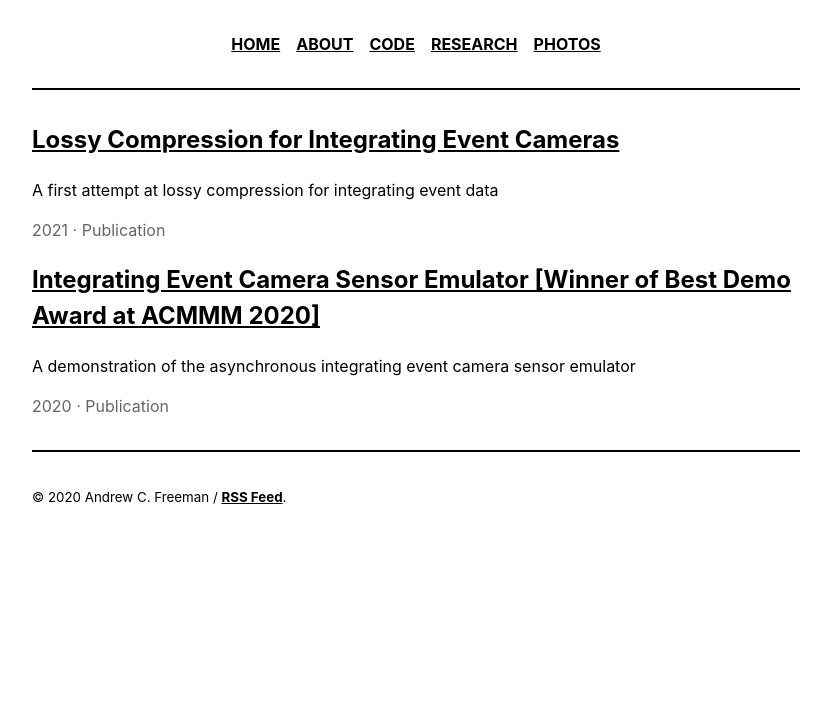
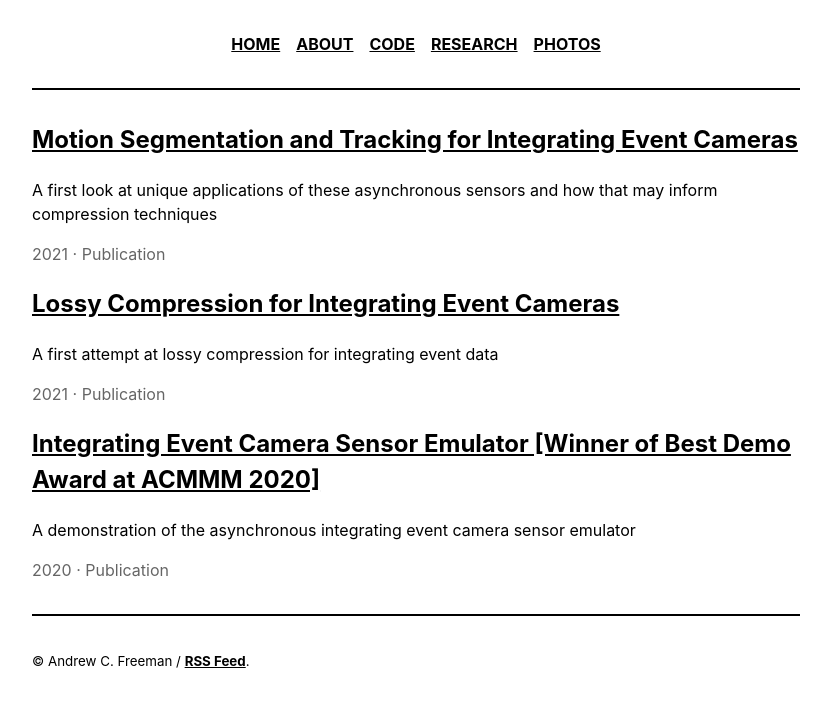
Before and after one commit to ac-freeman/acfreeman.github.io, a Jekyll site: the page built from _pages/projects.md, in a window 1280 px wide. Shown: the top 707 px of the page, without its empty margins (224-1055 px from the left). Built offline with Jekyll 4.4.1, drawn with Linux system fonts in a browser that asks for light colours; part of the change alters nothing that is shown.

Commit message:
Add mmsys post

```diff
--- a/_includes/footer.html
+++ b/_includes/footer.html
@@ -1,5 +1,5 @@
 <footer class="footer" role="contentinfo">
     <small>
-        © 2020 Andrew C. Freeman / <a href="/atom.xml">RSS Feed</a>.
+        © Andrew C. Freeman / <a href="/atom.xml">RSS Feed</a>.
     </small>
 </footer>
--- /dev/null
+++ b/_projects/2021-4-28-mmsys.md
@@ -0,0 +1,15 @@
+---
+layout: project
+title: Motion Segmentation and Tracking for Integrating Event Cameras
+description: A first look at unique applications of these asynchronous sensors and how that may inform compression techniques
+summary: A first look at unique applications of these asynchronous sensors and how that may inform compression techniques
+category: Publication
+image: /assets/images/projects/mmsys/diagram.png
+---
+<img src="{{ page.image }}" alt="Data flow diagram" class="center">
+
+My more recent work on developing a robust event compression scheme with motion compensation has been accepted for publication in the ACM Multimedia Systems 2021 conference. This paper is application-oriented, and shows off some unique scenarios where an asynchronous camera will really shine. The conference will be held in September in Istanbul, Turkey. I'm hoping travel is permitted by that point!
+
+I will update this post when the paper is available on the ACM Digital Library. The abstract is below.
+
+<blockquote>Integrating event cameras are asynchronous sensors wherein incident light values may be measured directly through continuous integration, with individual pixels' light sensitivity being adjustable in real time, allowing for extremely high frame rate and high dynamic range video capture. This paper builds on lessons learned with previous attempts to compress event data and presents a new scheme for event compression that has many analogues to traditional framed video compression techniques. We show how traditional video can be transcoded to an event-based representation, and describe the direct encoding of motion data in our event-based representation. Finally, we present experimental results proving how our simple scheme already approaches the state-of-the-art compression performance for slow-motion object tracking. This system introduces an application "in the loop" framework, where the application dynamically informs the camera how sensitive each pixel should be, based on the efficacy of the most recent data received.</blockquote>
```
Also changed, not shown: assets/images/projects/mmsys/diagram.png (added).
